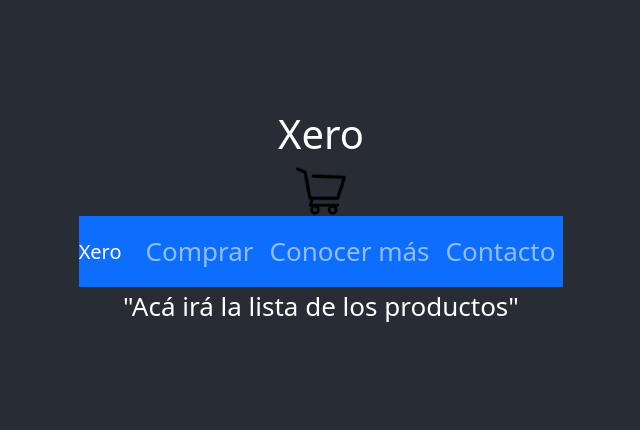
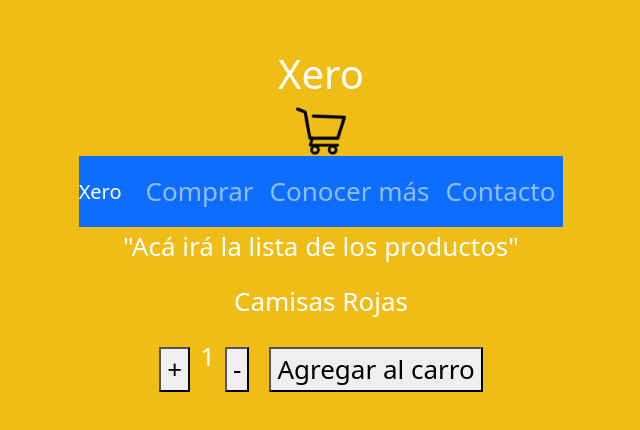
Before and after one commit to cubo1991/DavidLopezReactJS, a React (Create React App) app: page / in a window 1280 px wide. Shown: the part 174-604 px from the top of the page, without its empty margins (319-959 px from the left). Built offline with nearby package versions, Linux system fonts and the light colour scheme.

Commit message:
17/03/2022

```diff
--- a/src/App.css
+++ b/src/App.css
@@ -14,7 +14,7 @@
 }
 
 .App-header {
-  background-color: #282c34;
+  background-color: #f0bd17;
   min-height: 100vh;
   display: flex;
   flex-direction: column;
@@ -28,6 +28,15 @@
   color: #61dafb;
 }
 
+p{align-items: center;}
+.div-contador{
+  display: flex;
+
+
+}
+.button-contador {margin: 10px 10px 10px 10px;}
+
+.fondoNavBar {background-color: white;}
 @keyframes App-logo-spin {
   from {
     transform: rotate(0deg);
@@ -35,4 +44,5 @@
   to {
     transform: rotate(360deg);
   }
+
 }
--- a/src/App.js
+++ b/src/App.js
@@ -2,7 +2,11 @@
 import './App.css';
 import Navbar from './Components/Navbar';
 import ItemListContainer from './Components/ItemListContainer';
-import "bootstrap/dist/css/bootstrap.min.css"
+import ItemCount from './Components/ItemCount'
+
+
+let stock = 5
+const initial = 1
 
 
 
@@ -12,7 +16,7 @@ function App() {
       <header className="App-header">
       <Navbar />
       <ItemListContainer />
-      <clicktraker />
+      <ItemCount stock={stock} initial={initial} />
         </header>
 
     </div>
--- /dev/null
+++ b/src/Components/ItemCount.js
@@ -0,0 +1,50 @@
+import React, { useState } from "react";
+
+
+const ItemCount = ({ stock, initial }) => {
+  const [cantidad, setCantidad] = useState(initial);
+
+  const clickSum = () => {
+    if (cantidad === stock) {
+      return;
+    }
+    {
+      setCantidad(cantidad + 1);
+    }
+  };
+  const clickRest = () => {
+    if (cantidad === initial) {
+      return;
+    }
+    {
+      setCantidad(cantidad - 1);
+    }
+  };
+  const onAdd = () => {
+    if (cantidad === 1) {
+      alert("Has agregado " + cantidad + " producto al carrito");
+
+      return;
+    }
+    {
+      alert("Has agregado " + cantidad + " productos al carrito");
+
+    }
+
+
+  };
+
+  return (
+    <div >
+        <p>Camisas Rojas</p>
+        <div className= "div-contador">
+        <button className="button-contador" onClick={() => clickSum("sumar")}> + </button>
+       <p className="cantidadAdd">{cantidad}</p>
+        <button className="button-contador" onClick={() => clickRest("restar")}> - </button>
+        <button className="button-contador" onClick={() => onAdd()}>Agregar al carro</button>
+      </div></div>
+
+  );
+};
+
+export default ItemCount;
```
